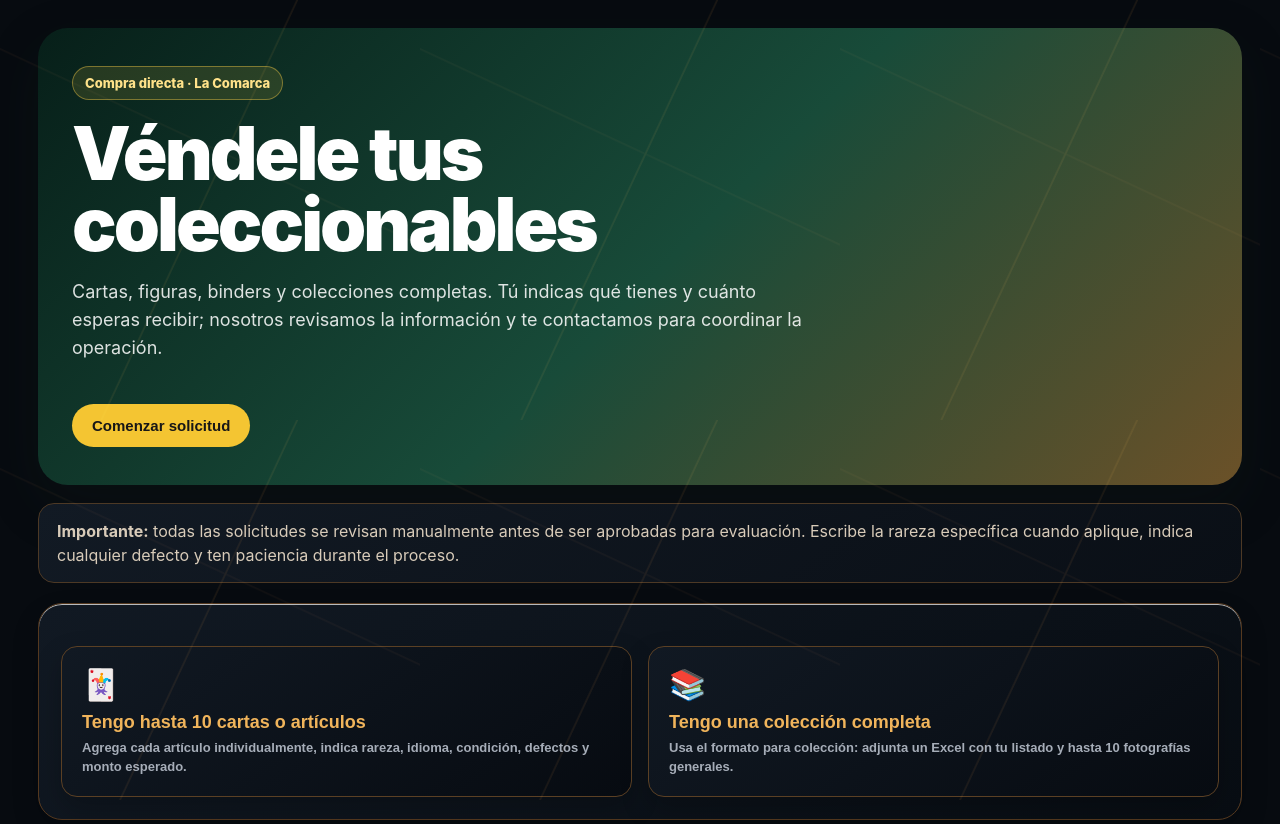
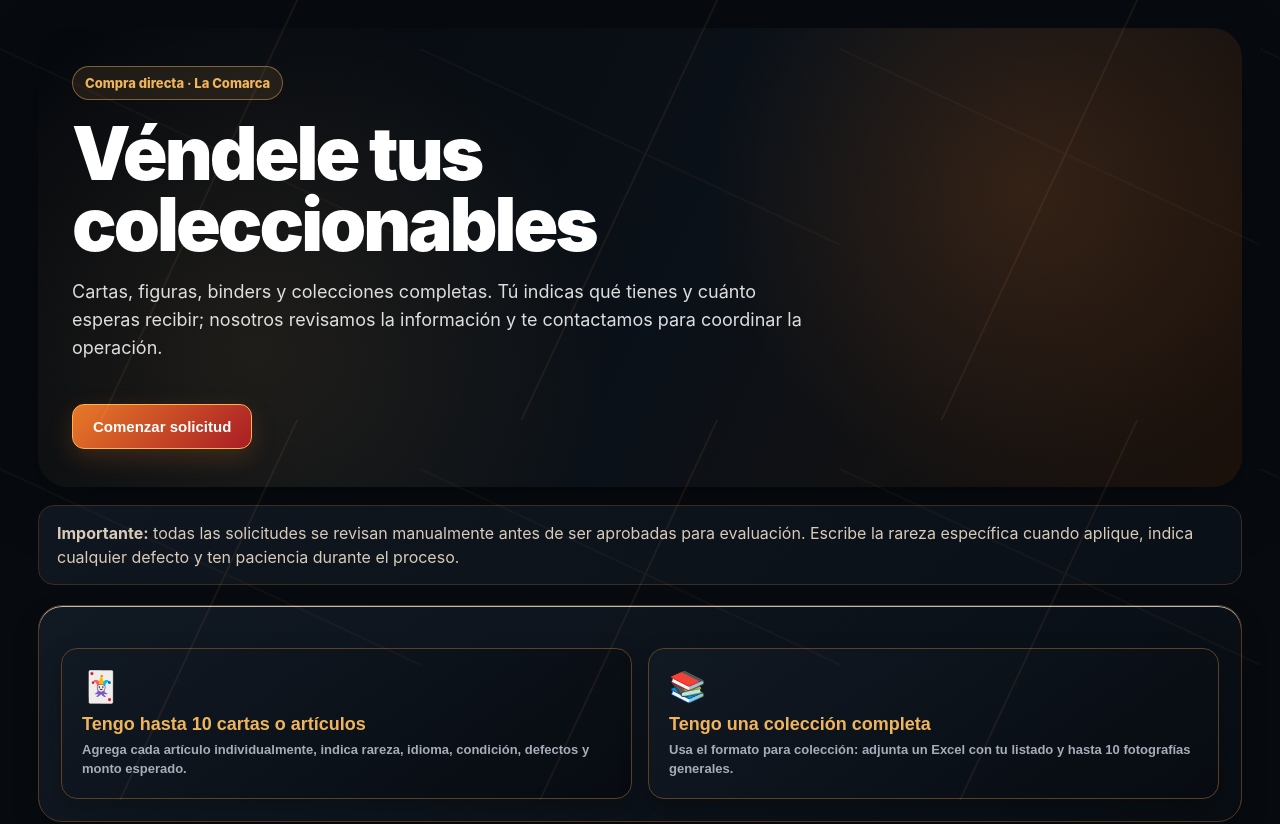
Before and after one commit to lacomarcaventas-del/la-comarca-pokemon, a Next.js app: page /vende in a window 1280 px wide. Shown: the top 824 px of the page. Built offline with nearby package versions, Linux system fonts and the light colour scheme.

Commit message:
style(vende): match site-wide dark copper and gold palette

```diff
--- a/app/vende/page.tsx
+++ b/app/vende/page.tsx
@@ -30,16 +30,16 @@ const styles = {
     borderRadius: 30,
     padding: "38px 34px",
     color: "#fff",
-    background: "linear-gradient(135deg,#071f19 0%,#184b39 52%,#6b5128 100%)",
-    boxShadow: "0 20px 55px rgba(20,33,27,.2)",
+    background: "radial-gradient(circle at 82% 35%,rgba(232,121,40,.16),transparent 30%), radial-gradient(circle at 18% 70%,rgba(240,180,91,.10),transparent 34%), linear-gradient(115deg,#05080d 0%,#0b1118 55%,#1b110b 100%)",
+    boxShadow: "0 20px 55px rgba(0,0,0,.36)",
   } as CSSProperties,
   eyebrow: {
     display: "inline-flex",
     padding: "8px 12px",
     borderRadius: 999,
-    background: "rgba(255,208,71,.12)",
-    border: "1px solid rgba(255,208,71,.4)",
-    color: "#ffe28a",
+    background: "rgba(240,180,91,.10)",
+    border: "1px solid rgba(240,180,91,.45)",
+    color: "#f0b45b",
     fontSize: 13,
     fontWeight: 800,
   } as CSSProperties,
@@ -54,21 +54,22 @@ const styles = {
   heroText: { maxWidth: 740, fontSize: 18, lineHeight: 1.55, color: "rgba(255,255,255,.86)", marginTop: 18 } as CSSProperties,
   heroButton: {
     marginTop: 24,
-    background: "#f4c532",
-    color: "#171717",
-    border: 0,
-    borderRadius: 999,
+    background: "linear-gradient(135deg,#e87928,#a91d25)",
+    color: "#fff",
+    border: "1px solid #ffb14e",
+    borderRadius: 12,
     padding: "13px 20px",
     fontWeight: 900,
     fontSize: 15,
     cursor: "pointer",
+    boxShadow: "0 8px 25px rgba(232,121,40,.20)",
   } as CSSProperties,
   notice: {
     marginTop: 18,
     padding: "15px 18px",
     borderRadius: 16,
-    background: "linear-gradient(145deg,#121a24,#0a0f16)",
-    border: "1px solid #4d3925",
+    background: "linear-gradient(145deg,#101720f5,#0a1017f5)",
+    border: "1px solid #3b2c20",
     color: "#d8cbb9",
     lineHeight: 1.5,
   } as CSSProperties,
@@ -120,7 +121,7 @@ const styles = {
   gameButton: { border: "1px solid #55391f", borderRadius: 14, padding: "12px 8px", background: "linear-gradient(145deg,#111923,#070b11)", cursor: "pointer", fontSize: 13, fontWeight: 800, color: "#f1e7d7" } as CSSProperties,
   upload: { border: "2px dashed #6a4a2a", borderRadius: 16, padding: "26px 18px", textAlign: "center", color: "#b7afa2", background: "#0b1118", cursor: "pointer" } as CSSProperties,
   actionRow: { display: "flex", justifyContent: "space-between", gap: 10, marginTop: 24 } as CSSProperties,
-  primary: { border: 0, borderRadius: 13, padding: "12px 18px", background: "#143d2f", color: "#fff", fontWeight: 900, cursor: "pointer" } as CSSProperties,
+  primary: { border: "1px solid #ffb14e", borderRadius: 12, padding: "12px 18px", background: "linear-gradient(135deg,#e87928,#a91d25)", color: "#fff", fontWeight: 900, cursor: "pointer", boxShadow: "0 8px 25px rgba(232,121,40,.18)" } as CSSProperties,
   secondary: { border: "1px solid #584126", borderRadius: 12, padding: "11px 16px", background: "#141b25", color: "#f5ead7", fontWeight: 800, cursor: "pointer" } as CSSProperties,
   side: { padding: 22, position: "sticky", top: 18 } as CSSProperties,
   sideTitle: { fontSize: 22, fontWeight: 900, margin: 0, color: "#f1e7d7" } as CSSProperties,
```
